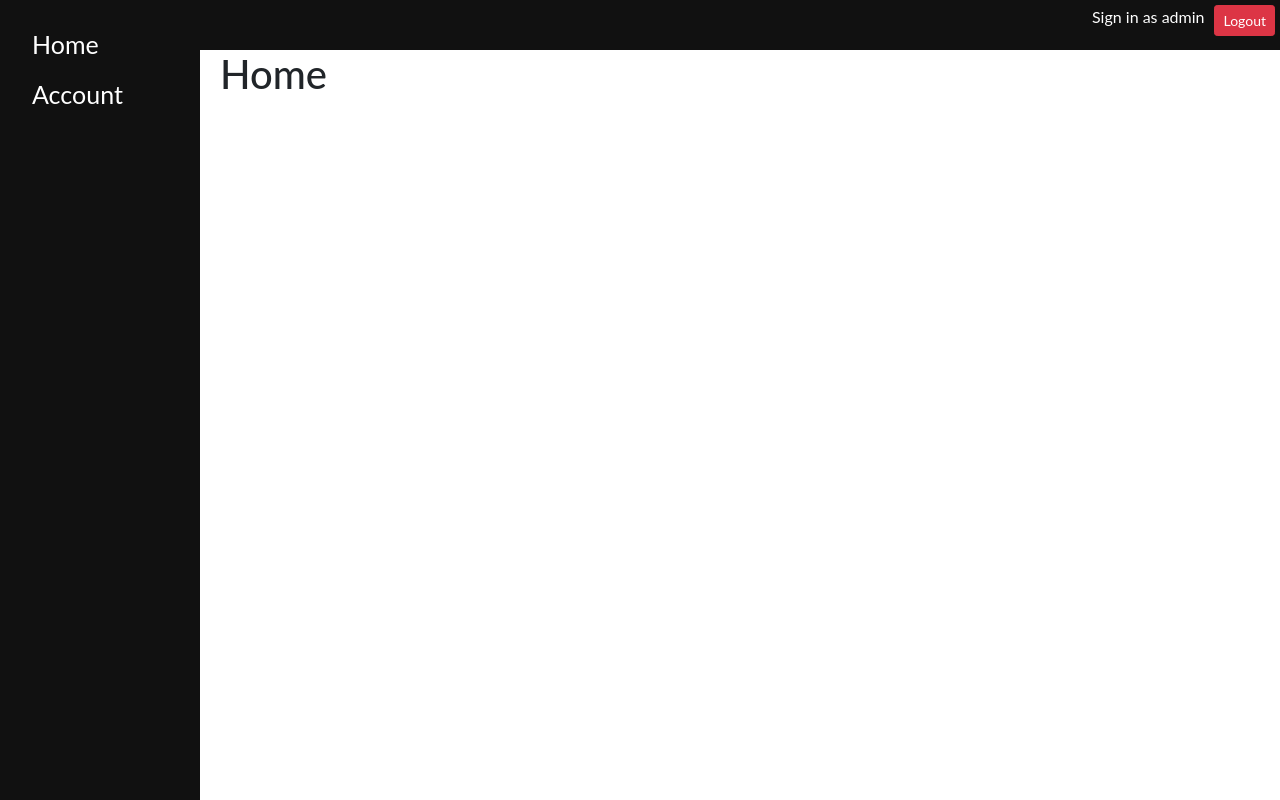
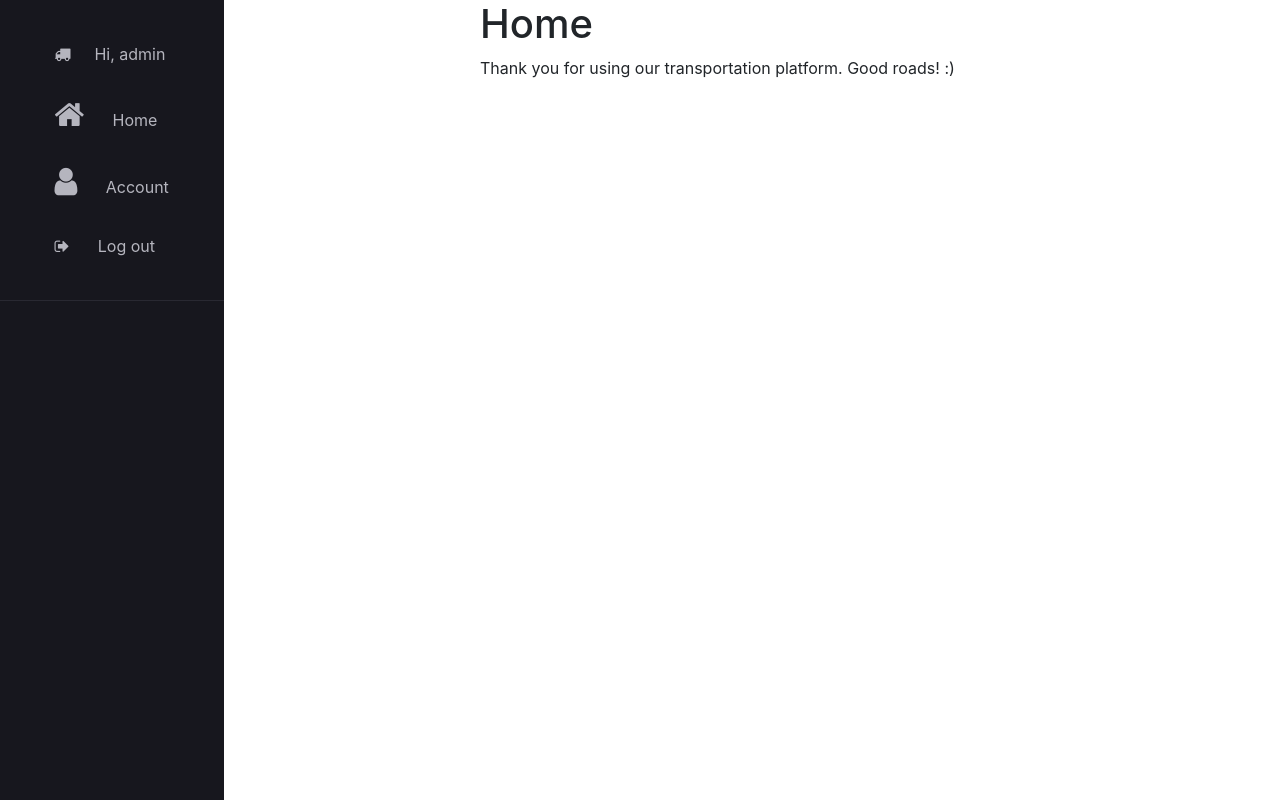
Before and after one commit to malinastanciu/TransportPlatform, a Django app: page / in a window 1280 px wide. Run offline with Django 4.2, Linux system fonts and the light colour scheme; a user stored in the database is signed in; some libraries are stand-ins or nearby versions.

Commit message:
edited main template

```diff
--- a/account/templates/account/change_password.html
+++ b/account/templates/account/change_password.html
@@ -11,7 +11,7 @@
 
 {% block content %}
     <link rel="stylesheet" href="{% static 'account/css/change_password.css' %}">
-    <h2>Change Password</h2>
+    <h2 style="margin-left: 15rem">Change Password</h2>
     <form method="POST">
         {% csrf_token %}
         <div class="form-group mb-3 container">
--- a/account/templates/account/change_password_done.html
+++ b/account/templates/account/change_password_done.html
@@ -11,7 +11,7 @@
 
 {% block content %}
     <link rel="stylesheet" href="{% static 'account/css/change_password_done.css' %}">
-    <h2>Change Password Done</h2>
+    <h2 style="margin-left: 15rem">Change Password Done</h2>
     <div class="form-group mb-3 container">
         <h5>The password has been successfully changed.</h5>
     </div>
--- a/application/static/application/css/account.css
+++ b/application/static/application/css/account.css
@@ -1,3 +1,4 @@
+
 .box1{
     background-color: lightskyblue;
     width: 310px;
--- /dev/null
+++ b/application/static/application/css/home.css
@@ -0,0 +1,3 @@
+.content {
+    margin-left: 15rem;
+}
--- a/application/static/application/css/main_layout_application.css
+++ b/application/static/application/css/main_layout_application.css
@@ -1,52 +1,100 @@
-body {
-  font-family: "Lato", sans-serif;
-
+:root {
+  --white-color: #fafafb;
+  --background-color: #17171e;
+  --grey-color: #b5b5be;
+  --dark-grey-color: #292932;
 }
 
-.sidenav {
+.side-bar {
+  width: 14rem;
   height: 100%;
-  width: 200px;
+  padding: 2.1rem 0rem;
+  background-color: #17171e;
   position: fixed;
-  z-index: 1;
+  transition: all 0.5s ease;
   top: 0;
-  left: 0;
-  background-color: #111;
-  overflow-x: hidden;
-  padding-top: 20px;
 }
 
-.sidenav a {
-    padding: 6px 6px 6px 32px;
-    text-decoration: none;
-    font-size: 25px;
-    color: white;
-    display: block;
+.logo-name__button {
+  position: absolute;
+  top: 50%;
+  right: 0;
+  font-size: 1.8rem;
+  transform: translateY(-50%);
+  background-color: transparent;
+  border: none;
+  cursor: pointer;
 }
 
-.sidenav a:hover {
-
-    color: #818181;
+.logo-name__icon {
+  font-size: 1.8rem;
+  color: var(--grey-color);
 }
 
-.main { /* nav bar */
-    background-color: #111;
-    height: 50px;
-    margin-left: 200px; /* Same as the width of the sidenav */
-    top: 0; /* Same as the width of the sidenav */
-}
-.main ul{
-    list-style-type: none;
-    padding: 0;
-    overflow: hidden;
-}
-.main ul li{
-    float: right;
-    color: white;
-    padding: 5px;
-    display: block;
-    text-decoration: none;
+
+.features-list {
+  padding-bottom: 1rem;
+  border-bottom: 1px solid #292932;
+  list-style: none;
 }
 
-.content{
-    margin-left: 220px;
+.features-item {
+  display: flex;
+  align-items: center;
+  position: relative;
+  padding: 0.5rem 0.9rem;
+  margin-bottom: 1.1rem;
+  color: var(--grey-color);
+  cursor: pointer;
+  transition: 0.5s ease;
 }
+.features-item::before {
+  transition: 0.5s ease;
+  content: '';
+  position: absolute;
+  left: -1.2rem;
+  height: 100%;
+  border-left: 3px solid var(--white-color);
+  border-radius: 2px;
+  opacity: 0;
+  visibility: hidden;
+}
+
+.features-item:hover {
+  color: var(--white-color);
+  transition: 0.5s ease;
+}
+
+.features-item:hover::before {
+  opacity: 1;
+  visibility: unset;
+}
+
+.features-item-icon {
+  font-size: 2rem;
+}
+
+.features-item-text {
+  margin-left: 1.5rem;
+  transition: opacity 0.6s ease;
+  opacity: 1;
+}
+
+ a, a:hover, a:focus, a:active {
+      text-decoration: none;
+      color: inherit;
+ }
+
+.greeting {
+  padding: 0px 3rem;
+}
+
+.btn {
+    background: none;
+    color: inherit;
+    border: none;
+    padding: 0;
+    font: inherit;
+    cursor: pointer;
+    outline: inherit;
+}
--- a/application/templates/application/account.html
+++ b/application/templates/application/account.html
@@ -2,6 +2,7 @@
 {% load static %}
 {% block content %}
     <link rel="stylesheet" href="{% static 'application/css/account.css' %}">
+    <div style="margin-left: 15rem">
         <h1>Account</h1>
         <div class="box1">
             <b>User information:</b>
@@ -17,4 +18,5 @@
             Do you want to change the password?
             <a href="{% url 'change_password' %}">Click here</a>
         </div>
+    </div>
 {% endblock %}
--- a/application/templates/application/home.html
+++ b/application/templates/application/home.html
@@ -1,5 +1,9 @@
 {% extends 'application/main_layout_application.html' %}
-
+{% load static %}
 {% block content %}
-    <h1>Home</h1>
+    <link rel="stylesheet" href="{% static 'application/css/home.css' %}">
+    <div class="content">
+        <h1>Home</h1>
+        <p> Thank you for using our transportation platform. Good roads! :) </p>
+    </div>
 {% endblock %}
--- a/application/templates/application/main_layout_application.html
+++ b/application/templates/application/main_layout_application.html
@@ -3,30 +3,49 @@
 
 {% block import %}
     <title>Home</title>
-	<link rel="stylesheet" href="https://stackpath.bootstrapcdn.com/bootstrap/4.1.3/css/bootstrap.min.css" integrity="sha384-MCw98/SFnGE8fJT3GXwEOngsV7Zt27NXFoaoApmYm81iuXoPkFOJwJ8ERdknLPMO" crossorigin="anonymous">
-
+    <link rel="stylesheet" href="https://stackpath.bootstrapcdn.com/bootstrap/4.1.3/css/bootstrap.min.css"
+          integrity="sha384-MCw98/SFnGE8fJT3GXwEOngsV7Zt27NXFoaoApmYm81iuXoPkFOJwJ8ERdknLPMO" crossorigin="anonymous">
+    <link rel="stylesheet" href="https://cdnjs.cloudflare.com/ajax/libs/font-awesome/4.7.0/css/font-awesome.min.css">
 {% endblock %}
 
 
 {% block page_nav %}
     <link rel="stylesheet" href="{% static 'application/css/main_layout_application.css' %}">
-    <div class="sidenav">
-      <a href="{% url 'home' %}">Home</a>
-      <a href="{% url 'account' %}">Account</a>
+    <div class="side-bar">
+        <ul class="features-list">
+            <li class="features-item">
+                <i class="fa fa-truck"></i>
+                <span class="features-item-text">Hi, {{ user.username }} </span>
+            </li>
+            <li class="features-item">
+                <a href="{% url 'home' %}">
+                    <i class="fa fa-home features-item-icon"></i>
+                    <span class="features-item-text"> Home </span>
+                </a>
+            </li>
+            <li class="features-item">
+                <a href="{% url 'account' %}">
+                    <i class="fa fa-user features-item-icon"></i>
+                    <span class="features-item-text"> Account </span>
+                </a>
+            </li>
+            <li class="features-item">
+                <form action="{% url 'logout' %}">
+                    <button class="btn">
+                        <i class="fa fa-sign-out"></i>
+                        <span class="features-item-text"> Log out</span>
+                    </button>
+                </form>
+            </li>
+        </ul>
+
+
     </div>
+
+
 {% endblock %}
 
 {% block page_article %}
-    <div class="main">
-        <ul>
-         <li>
-             <form action="{% url 'logout' %}">
-                <button class="btn btn-danger btn-sm">Logout</button>
-            </form>
-         </li>
-         <li>Sign in as {{ user.username }} </li>
-       </ul>
-    </div>
     <div class="content">
         {% block content %}
         {% endblock %}
```
Also changed, not shown: ChangeLog.md, db.sqlite3. Lines whose indentation alone changed are shown as unchanged.
